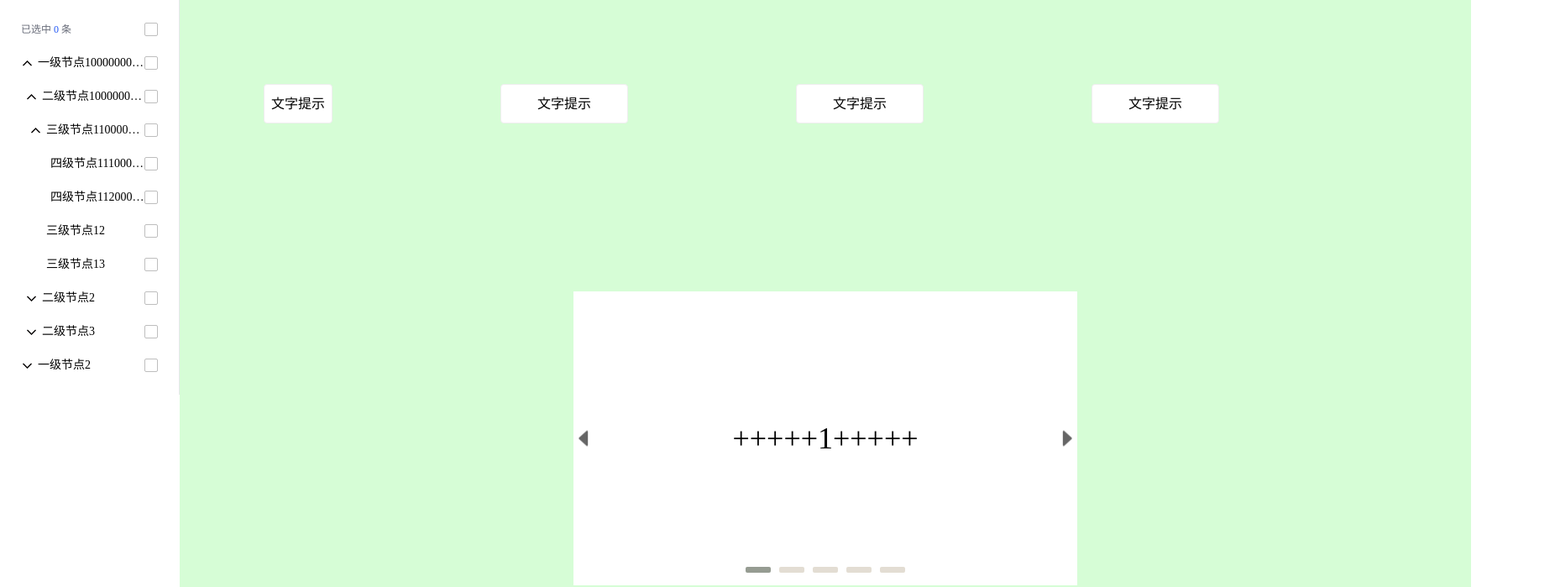
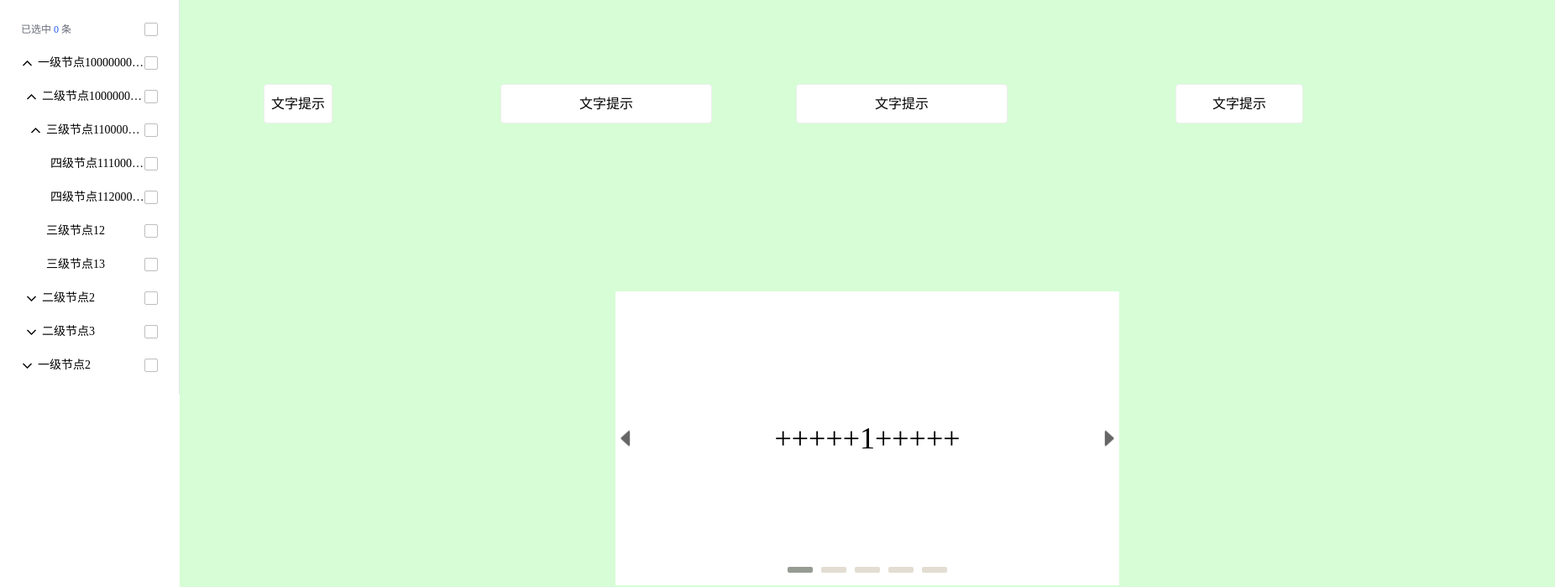
Before and after one commit to wanghaozz7/Component-library, a Vue app: page / in a window 1280 px wide. Shown: the top 699 px of the page at 84% size, 1852 px wide, since content can reach past the window. Built offline with nearby package versions, Linux system fonts and the light colour scheme.

Commit message:
修改了tooltip的结构和设置margin引起的bug

```diff
--- a/src/components/carousel/components/carouselItem/index.vue
+++ b/src/components/carousel/components/carouselItem/index.vue
@@ -1,6 +1,6 @@
 <template>
   <div class="carousel-item">
-    <slot></slot>
+    <slot />
   </div>
 </template>
 
--- a/src/components/carousel/index.vue
+++ b/src/components/carousel/index.vue
@@ -1,12 +1,12 @@
 <template>
   <div
-    id="carousel"
+    class="carousel"
     ref="carousel"
     @mouseenter="handleMouseEnter"
     @mouseleave="handleMouseLeave"
   >
     <div class="carousel-body" :style="{ left: offset + 'px' }">
-      <slot> </slot>
+      <slot />
     </div>
     <arrowGroup @goForward="handleGoForward" @goBack="handleGoBack" />
     <indicatorGroup
@@ -91,19 +91,14 @@ let autoRollingInterval = null;
 let hourglass = 0;
 // 上下文content
 const ctx = getCurrentInstance().ctx;
+let carousel, carousel_body, carousel_item;
 
 const getOffsetByIdx = (idx) => {
   return Math.abs(idx * carouselWidth) * -1;
 };
 
 const preCirculation = () => {
-  const carousel = ctx.$refs.carousel;
   // 在首位添加一个末位元素 在末位添加一个首位元素
-  const carousel_body = carousel.children[0];
-  const carousel_item = carousel.children[0].children;
-  console.log("carouselBody", carousel_body, "carouselItem", carousel_item);
-
-  itemCount = carousel_item.length;
   let el = ``,
     t = ``;
   //在首部添加尾元素
@@ -153,7 +148,6 @@ const renderMove = (targetIdx) => {
     // 跳跃滚动
     // 两个idx的差值大于等于1 代表至少中间有一块 滚动时将两个idx之间的块全部隐藏(与循环同理,使我们的闪现不被看出来)
     // 用一半的时间滚动到第一个隐藏块 然后闪现到最后一个隐藏块 用另一半时间滚动到目标块
-    const carousel_item = document.querySelectorAll(".carousel-item");
     let l, r, firstIdx, lastIdx;
     if (targetIdx > curIdx.value) {
       l = curIdx.value;
@@ -183,7 +177,6 @@ const renderMove = (targetIdx) => {
       const step = Math.ceil(offsetDif / props.frame) * 2; // 步长翻倍时间减半
       const innerCallBack = function () {
         // 到达目标块后将隐藏的内容显示
-        const carousel_item = document.querySelectorAll(".carousel-item");
         for (let i = l + 1; i < r; i++) carousel_item[i].style.opacity = 1;
         offset.value = targetOffset;
         curIdx.value = targetIdx;
@@ -290,11 +283,11 @@ const handleMouseEnter = () => clearAutoRollingInterval();
 const handleMouseLeave = () => setAutoRollingInterval();
 
 onMounted(() => {
-  const carousel = ctx.$refs.carousel;
-  const carousel_item = carousel.children[0].children;
-  // 获取轮播图宽度
+  // 获取属性
+  carousel = ctx.$refs.carousel;
+  carousel_body = carousel.children[0];
+  carousel_item = carousel_body.children;
   carouselWidth = carousel.offsetWidth;
-  // 获取轮播对象个数
   itemCount = carousel_item.length;
   // 循环滚动结构
   if (props.circular) preCirculation();
@@ -308,7 +301,7 @@ onUnmounted(() => {
 </script>
 
 <style scoped lang="less">
-#carousel {
+.carousel {
   position: relative;
   width: 100%;
   height: 100%;
--- a/src/components/tooltip/index.vue
+++ b/src/components/tooltip/index.vue
@@ -1,18 +1,16 @@
 <template>
-  <div id="tooltip">
-    <div
-      class="show-part"
-      @mouseenter="handleMouseEnter"
-      @mouseleave="handleMouseLeave"
-      ref="showPart"
-    >
-      <slot />
-    </div>
-    <div id="hidden-part" :style="hiddenPartStyle">
+  <div
+    class="tooltip"
+    ref="tooltip"
+    @mouseenter="handleMouseEnter"
+    @mouseleave="handleMouseLeave"
+  >
+    <slot />
+    <div class="tooltip-body" :style="hiddenPartStyle">
       <div class="triangle" :style="triangleStyle">
         <div class="innerTriangle" />
       </div>
-      <div id="content" :style="contentStyle" ref="content">
+      <div class="content" :style="contentStyle" ref="content">
         {{ content }}
       </div>
     </div>
@@ -39,18 +37,12 @@ const props = defineProps({
   },
 });
 
-// show-part的高度
 let showPartHeight = ref(0);
-// show-part的宽度(hiddent-part居中)
 let showPartWidth = ref(0);
-// content的宽度(三角形居中)
 let contentWidth = ref(0);
 let contentHeight = ref(0);
-// tooltip是否激活
 let showTooltip = ref(false);
-// 控制tooltip的透明度
 let opacity = ref(0);
-// 清除tooltip
 let display = ref("");
 
 const hiddenPartStyle = computed(() => {
@@ -156,64 +148,70 @@ const contentStyle = computed(() => {
   };
 });
 
-const handleMouseEnter = () => {
-  showTooltip.value = true;
+const handleMouseEnter = () => (showTooltip.value = true);
+
+const handleMouseLeave = () => (showTooltip.value = false);
+
+const openTooltip = () => {
+  setTimeout(() => {
+    display.value = "block";
+    opacity.value = 1;
+  }, 0);
 };
 
-const handleMouseLeave = () => {
-  showTooltip.value = false;
+const closeTooltip = () => {
+  setTimeout(() => {
+    if (!showTooltip.value) {
+      opacity.value = 0;
+      setTimeout(() => {
+        if (!showTooltip.value) display.value = "none";
+      }, 100);
+    }
+  }, props.delay);
 };
 
 onMounted(() => {
   const ctx = getCurrentInstance().ctx;
-  const showPart = ctx.$refs.showPart.children[0];
+  const tooltip = ctx.$refs.tooltip;
+  const showPart = tooltip.children[0];
   const content = ctx.$refs.content;
+
+  // 使用div包裹slot从而监听鼠标悬浮事件 此时slot的margin撑大了外层div的宽度 导致监听事件的误判 所以将slot的margin转化到外层div块中
+  tooltip.style.marginRight = showPart.style.marginRight;
+  tooltip.style.marginLeft = showPart.style.marginLeft;
+  tooltip.style.marginTop = showPart.style.marginTop;
+  tooltip.style.marginBottom = showPart.style.marginBottom;
+
+  showPart.style.marginLeft = 0;
+  showPart.style.marginRight = 0;
+  showPart.style.marginTop = 0;
+  showPart.style.marginBottom = 0;
+
   showPartHeight.value = showPart.clientHeight;
   showPartWidth.value = showPart.clientWidth;
   contentWidth.value = content.clientWidth;
   contentHeight.value = content.clientHeight;
-  console.log(
-    "sw",
-    showPartWidth.value,
-    "sh",
-    showPartHeight.value,
-    "cw",
-    contentWidth.value,
-    "ch",
-    contentHeight.value
-  );
 });
 
 watch(
   () => showTooltip.value,
   (newVal) => {
     if (newVal) {
-      setTimeout(() => {
-        display.value = "block";
-        opacity.value = 1;
-      }, 0);
+      openTooltip();
     } else {
-      // setTimeout(() => {
-      //   if (!showTooltip.value) {
-      //     opacity.value = 0;
-      //     setTimeout(() => {
-      //       if (!showTooltip.value) display.value = "none";
-      //     }, 100);
-      //   }
-      // }, props.delay);
+      closeTooltip();
     }
   }
 );
 </script>
 
 <style scoped lang="less">
-#tooltip {
+.tooltip {
   position: relative;
-  .show-part {
-  }
-  #hidden-part {
+  .tooltip-body {
     position: absolute;
     transition: all 0.3s;
+    z-index: 999 !important;
     .triangle {
       position: absolute;
       top: 0;
@@ -230,10 +228,9 @@ watch(
         height: 0;
         border: 8px solid transparent;
         border-bottom-color: white;
-        z-index: 999 !important;
       }
     }
-    #content {
+    .content {
       position: absolute;
       white-space: nowrap;
       padding: 5px;
@@ -242,6 +239,7 @@ watch(
       text-align: center;
       background-color: #fff;
       border-radius: 4px;
+      z-index: 98 !important;
     }
   }
 }
--- a/src/views/HomeView.vue
+++ b/src/views/HomeView.vue
@@ -10,12 +10,16 @@
     </div>
     <div class="mainContent">
       <div style="display: flex; padding: 100px">
-        <tooltip :delay="300" placement="top" content="我是tooltip1239a111">
+        <tooltip
+          :delay="300"
+          placement="top"
+          content="文字提示111111111111111111111111"
+        >
           <div
             style="
               width: 80px;
               height: 45px;
-              margin-right: 200px;
+              margin-right: 100px;
               cursor: pointer;
               line-height: 45px;
               border: 1px solid #eee;
@@ -28,12 +32,15 @@
             文字提示
           </div>
         </tooltip>
-        <tooltip :delay="300" placement="right" content="我是tooltip1239a3312"
+        <tooltip
+          :delay="300"
+          placement="right"
+          content="文字提示2222222222222222222222222222222222"
           ><div
             style="
-              width: 150px;
+              width: 250px;
               height: 45px;
-              margin-right: 200px;
+              margin: 0 100px;
               cursor: pointer;
               line-height: 45px;
               border: 1px solid #eee;
@@ -46,10 +53,10 @@
             文字提示
           </div></tooltip
         >
-        <tooltip :delay="300" placement="bottom" content="我是tooltip1239acae"
+        <tooltip :delay="300" placement="bottom" content="文字提示333"
           ><div
             style="
-              width: 150px;
+              width: 250px;
               height: 45px;
               cursor: pointer;
               margin-right: 200px;
@@ -64,7 +71,7 @@
             文字提示
           </div></tooltip
         >
-        <tooltip :delay="300" placement="left" content="我是tooltip1239a#**-/"
+        <tooltip :delay="300" placement="left" content="文字提示444444444"
           ><div
             style="
               width: 150px;
```
